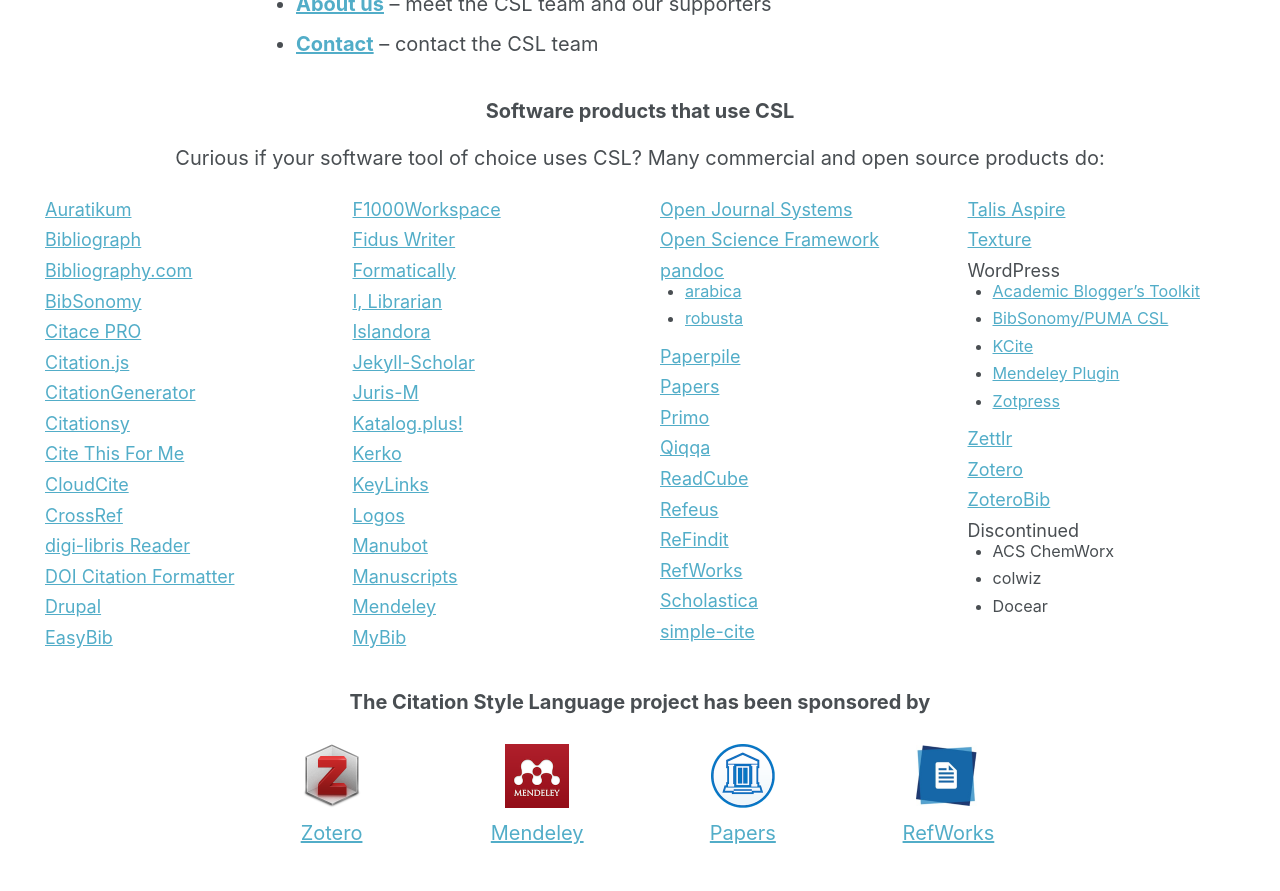
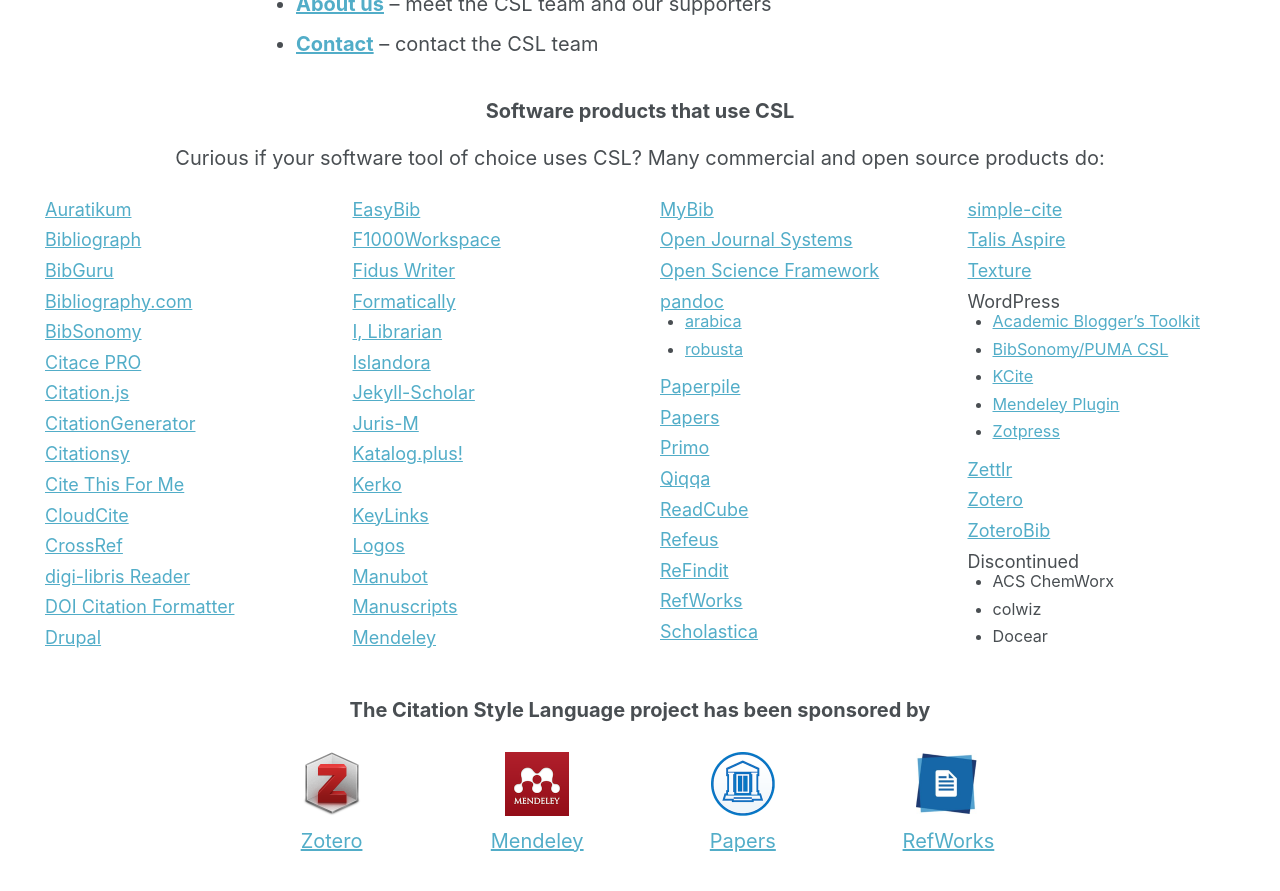
Before and after one commit to citation-style-language/citation-style-language.github.io, a Jekyll site: the page built from _pages/index.md, in a window 1280 px wide and 900 px high, scrolled down 918 px. Shown: the top 891 px of the window. Built offline with Jekyll 4.4.1, drawn with Linux system fonts in a browser that asks for light colours; the list of posts is cut into pages by our own code.

Commit message:
Add BibGuru to product list

```diff
--- a/_pages/index.md
+++ b/_pages/index.md
@@ -12,6 +12,8 @@
     url: https://auratikum.com/
   - title: Bibliograph
     url: http://cboulanger.github.io/bibliograph/
+  - title: BibGuru
+    url: https://www.bibguru.com/
   - title: Bibliography.com
     url: https://www.bibliography.com/
   - title: BibSonomy
```
